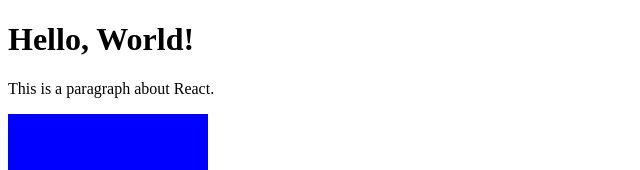
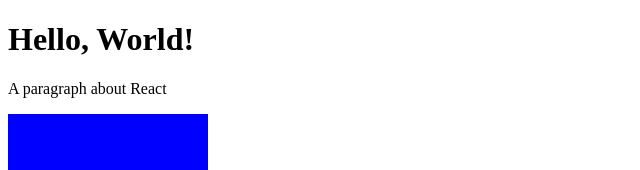
Before and after one commit to bpdm88/week-09, a React (Create React App) app: page / in a window 1280 px wide. Shown: the top 170 px of the page, without its empty margins (0-640 px from the left). Built offline with nearby package versions, Linux system fonts and the light colour scheme.

Commit message:
Completed Class Based Components (Header, Paragraph, People) - Day 2

```diff
--- a/src/components/Header.js
+++ b/src/components/Header.js
@@ -1,5 +1,16 @@
-const Header = ({ children }) => (
-    <h1>{ children }</h1>
-  );
+import React from "react";
 
-  export default Header;
+class Header extends React.Component {
+
+    render() {
+        const { children } = this.props;
+
+        return (
+            <header>
+                <h1>{ children }</h1>
+            </header>
+        );
+    }
+}
+
+export default Header;
--- a/src/components/Paragraph.js
+++ b/src/components/Paragraph.js
@@ -1,9 +1,18 @@
-   const Paragraph = ({ children }) => (
-    <p>{ children }</p>
-  );
+import React from "react";
 
-  Paragraph.defaultProps = {
-    children: "This is the default message"
-   };
+class Paragraph extends React.Component {
 
-  export default Paragraph;
+  render() {
+    const { children } = this.props;
+
+    return (
+      <p> { children } </p>
+    );
+  }
+}
+
+Paragraph.defaultProps = {
+  children: "This is the default message"
+};
+
+export default Paragraph;
--- a/src/components/People.js
+++ b/src/components/People.js
@@ -1,12 +1,25 @@
-const People = ({ names }) => (
+import React from "react";
 
+class People extends React.Component {
+
+    handleClick() {
+        console.log("hi");
+    };
+
+    render() {
+        const{ names } = this.props;
+
+        return (
             names ?
-        <ul>
+            <ul onClick = { this.handleClick }>
                 {names.map((value, index) => (
                     <li key = { index }>{ value }</li>
                 ))}
             </ul>
             : <p>Nothing to see here!</p>
-);
+        )
+    }
+}
+
 
 export default People;
--- a/src/components/Stuff.js
+++ b/src/components/Stuff.js
@@ -6,7 +6,7 @@ import People from './People';
 const Stuff = ({ showSquare }) => (
 <>
     <Header>Hello, World!</Header>
-    <Paragraph>This is a paragraph about React.</Paragraph>
+    <Paragraph>A paragraph about React</Paragraph>
     {showSquare ? (<Square colour = 'blue'/>) : null}
     <People names = {["James P. Sullivan", "Mike Wazowski", "Boo", "Randall Boggs", "Roz", "Fungus"]}/>
 </>
```
Also changed, not shown: 1 other file (tests, documents, lock files or other folders). Lines whose indentation alone changed are shown as unchanged.
